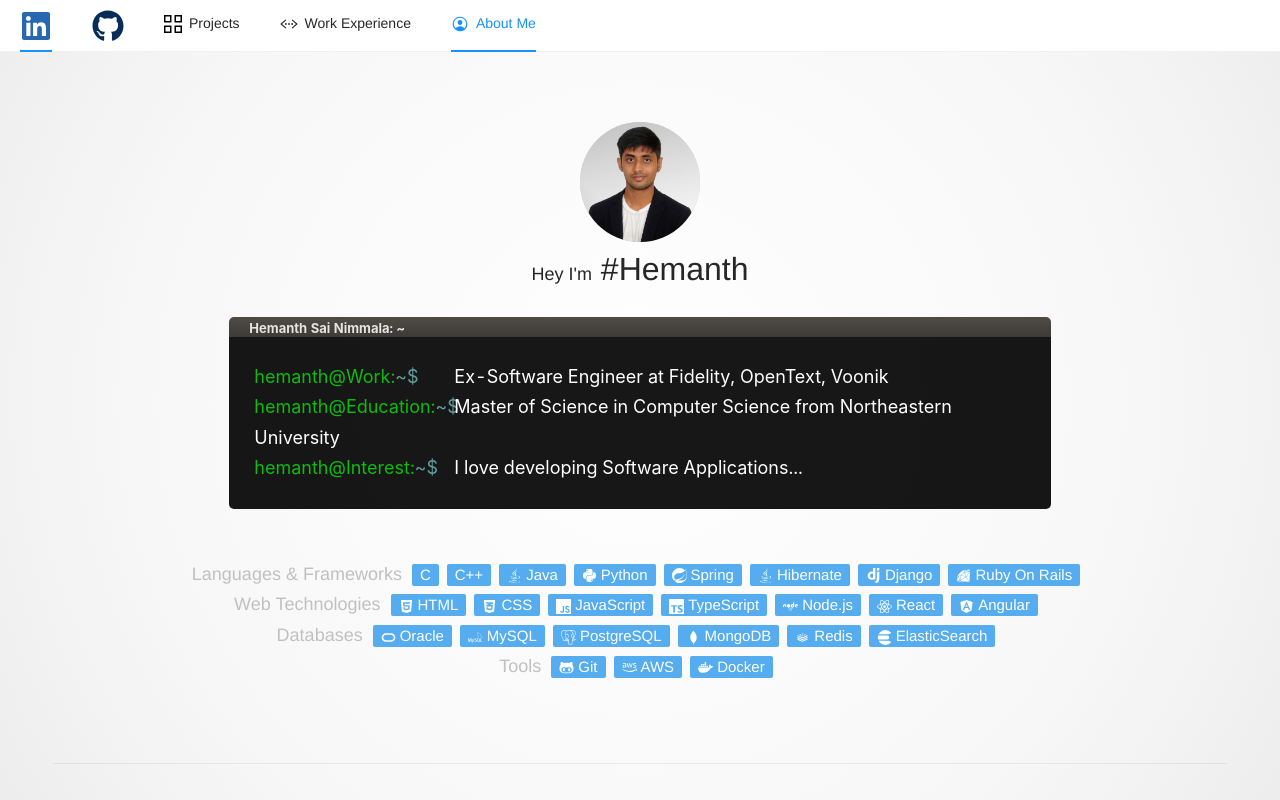
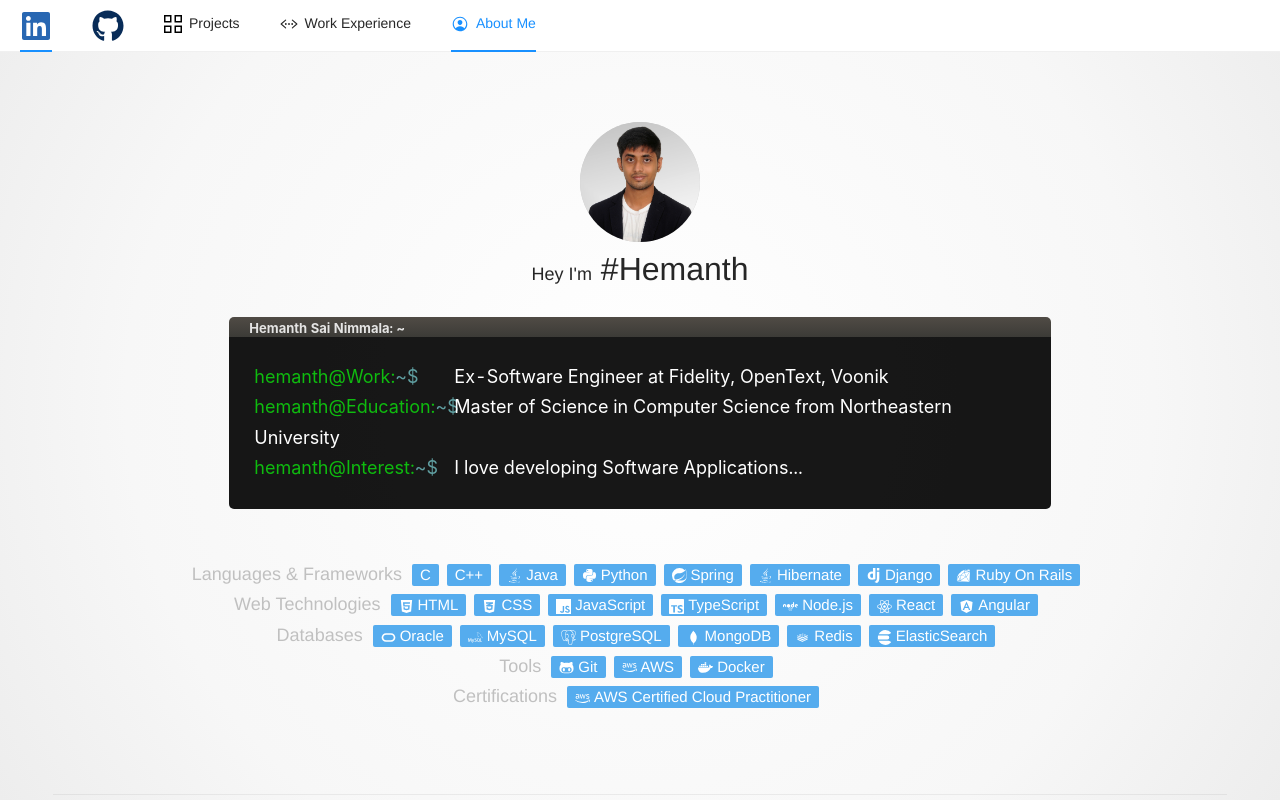
Before and after one commit to hemanthnhs/hemanthnhs.github.io, a React (Create React App) app: page / in a window 1280 px wide. Shown: the top 800 px of the page. Built offline with nearby package versions, Linux system fonts and the light colour scheme.

Commit message:
Added meta info to be discovered by search engines

```diff
--- a/public/data/skills.json
+++ b/public/data/skills.json
@@ -30,5 +30,6 @@
         ["MongoDB", "DiMongodb"],
         ["Redis", "DiRedis"],
         ["ElasticSearch", "SiElasticsearch"]
-    ]
+    ],
+    "certifications": [["AWS Certified Cloud Practitioner", "FaAws"]]
 }
--- a/public/index.html
+++ b/public/index.html
@@ -4,9 +4,17 @@
         <meta charset="utf-8" />
         <meta name="viewport" content="width=device-width, initial-scale=1" />
         <meta name="theme-color" content="#000000" />
-        <meta name="description" content="Hemanth Sai Nimmala" />
+        <meta
+            name="google-site-verification"
+            content="f2-cRoAyehOkwnkHk5FERLc9IQfiD3WxV5CwDkM9kL8"
+        />
+        <meta name="msvalidate.01" content="AD4D8639359C4EB05E0F42D604A75654" />
+        <meta
+            name="description"
+            content="Hemanth Sai Nimmala (Hemanth Nhs) - Software Engineer Portfolio Webpage. Professional experience developing software applications using Java, Spring, Python, Ruby On Rails, Javascript, NodeJS, React (MERN), Angular (MEAN), AWS and Git"
+        />
         <link rel="manifest" href="%PUBLIC_URL%/manifest.json" />
-        <title>Hemanth</title>
+        <title>Hemanth Sai Nimmala - Software Engineer</title>
     </head>
     <body>
         <noscript>You need to enable JavaScript to run this app.</noscript>
--- a/src/components/aboutMe/AboutMe.tsx
+++ b/src/components/aboutMe/AboutMe.tsx
@@ -11,6 +11,7 @@ const AboutMe = ({ isMobile }: { isMobile: boolean }) => {
         web: [],
         tools: [],
         databases: [],
+        certifications: [],
     })
     useEffect(() => {
         axios
@@ -101,6 +102,14 @@ const AboutMe = ({ isMobile }: { isMobile: boolean }) => {
                     </span>
                     {renderSkills("tools")}
                 </div>
+                <div className="text-center">
+                    <span
+                        className={"skill-label" + (isMobile ? " mobile-block" : "")}
+                    >
+                        Certifications
+                    </span>
+                    {renderSkills("certifications")}
+                </div>
             </div>
         </div>
     )
```
